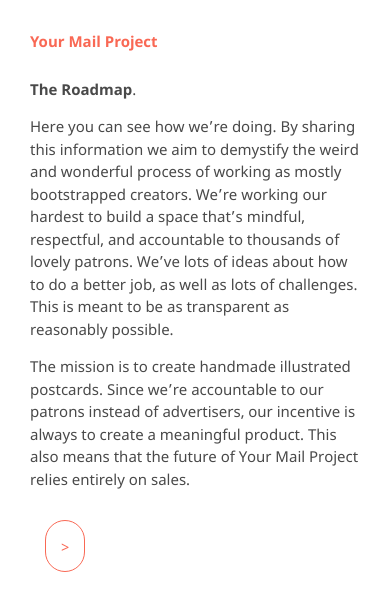
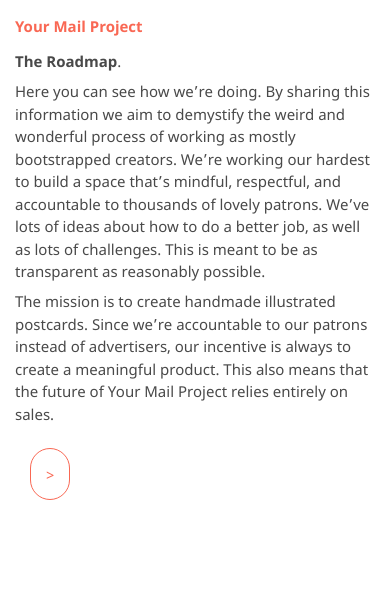
Before and after one commit to kvshvlin/yourmailproject, a Jekyll site: the page built from index.md, in a window 390 px wide. Shown: the top 611 px of the page. Built offline with Jekyll 4.4.1, drawn with Linux system fonts in a browser that asks for light colours; our own code applies the rules of GitHub Pages for plain Markdown files.

Commit message:
Update jekyll-theme-minimal.scss

```diff
--- a/_sass/jekyll-theme-minimal.scss
+++ b/_sass/jekyll-theme-minimal.scss
@@ -192,7 +192,7 @@
 
 /* responsive designs
 -----------------------------------------------------------------------------*/
-@media screen and (max-width:1024px) {
+@media screen and (min-width:721px) {
 
   p {
     margin: 5px;
@@ -377,6 +377,193 @@
 
 }
 
+/* responsive designs
+-----------------------------------------------------------------------------*/
+@media screen and (max-width:720px) {
+
+  p {
+    margin: 2.5px;
+    padding: 2.5px;
+  }
+
+  img {
+    margin: 2.5px;
+    max-width: 300px;
+    padding: 2.5px;
+  }
+
+  h1 {
+    color: #494949;
+    font-size: 15px;
+    line-height: 1.5;
+    margin: 2.5px;
+    padding: 2.5px;
+  }
+
+  .grid-container {
+    background-color: #ffffff;
+    border-style: none;
+    column-gap: 2.5px;
+    display: grid;
+    grid-template-columns: auto;
+    grid-template-rows: auto auto auto;
+    margin: 2.5px;
+    padding: 2.5px;
+    row-gap: 2.5px;
+  }
+
+  body {
+    background-color: #ffffff;
+    color: #494949;
+    font: 15px/1.5 "Noto Sans", "Helvetica Neue", Helvetica, Arial, sans-serif;
+    font-weight: 400;
+    margin: 2.5px;
+    padding: 2.5px;
+    word-wrap: break-word;
+    width: auto;
+  }
+
+  blockquote {
+    border-left: 1px solid #f96854;
+    font-style: italic;
+    margin: 2.5px;
+    padding: 2.5px;
+  }
+
+  a:hover {
+    background-color: #f96854;
+    color: #ffffff;
+    margin: 1px;
+    padding: 1px;
+    text-decoration: none;
+  }
+
+  a:focus {
+    border: 1px solid #f96854;
+  }
+
+  a {
+    color: #f96854;
+    text-decoration: none;
+  }
+
+/* header styles
+-----------------------------------------------------------------------------*/
+
+  header p {
+    color: #494949;
+    font-size: 15px;
+    line-height: 1.5;
+    margin: 2.5px;
+    padding: 2.5px;
+    text-align: left;
+  }
+
+  header h1 {
+    color: #494949;
+    font-size: 15px;
+    line-height: 1.5;
+    margin: 2.5px;
+    padding: 2.5px;
+    text-align: left;
+  }
+
+  header.grid-item {
+    background-color: #fff000;
+    border-style: none;
+    font-size: 15px;
+    grid-column: 1 / 2;
+    grid-row: 1 / 2;
+    margin: 2.5px;
+    padding: 2.5px;
+  }
+
+  header blockquote {
+    border-left: 1px solid #f96854;
+    font-style: italic;
+    margin: 2.5px;
+    padding: 2.5px;
+    text-align: left;
+  }
+
+/* section styles
+-----------------------------------------------------------------------------*/
+
+  section p {
+    color: #494949;
+    font-size: 15px;
+    line-height: 1.5;
+    margin: 2.5px;
+    padding: 2.5px;
+    text-align: left;
+  }
+
+  section.grid-item {
+    background-color: #ffffff;
+    border-style: none;
+    grid-column: 1 / 2;
+    grid-row: 2 / 3;
+    margin: 2.5px;
+    padding: 2.5px;
+    font-size: 15px;
+  }
+
+  .roadmap-spacer-2 {
+    margin-top: 15px;
+    padding-top: 15px;
+  }
+
+  .roadmap-spacer-1 {
+    margin-bottom: 15px;
+    padding-bottom: 15px;
+  }
+
+  .btn {
+    background-color: #ffffff;
+    border: 1px solid #f96854;
+    border-radius: 45px;
+    margin: 15px;
+    color: #f96854;
+    padding: 15px;
+    text-align: center;
+    text-decoration: none;
+  }
+
+  .btn:hover {
+    background-color: #f96854;
+    border: 1px solid #ffffff;
+    border-radius: 45px;
+    margin: 15px;
+    color: #ffffff;
+    padding: 15px;
+    text-align: center;
+    text-decoration: none;
+  }
+
+/* footer styles
+-----------------------------------------------------------------------------*/
+
+  footer p {
+    color: #494949;
+    font-size: 15px;
+    line-height: 1.5;
+    margin: 2.5px;
+    padding: 2.5px;
+    text-align: left;
+  }
+
+  footer.grid-item {
+    background-color: #ffffff;
+    border-style: none;
+    font-size: 15px;
+    grid-column: 1 / 2;
+    grid-row: 3 / 4;
+    margin: 2.5px;
+    padding: 2.5px;
+  }
+
+}
+
 /* print styles
 -----------------------------------------------------------------------------*/
 
```
